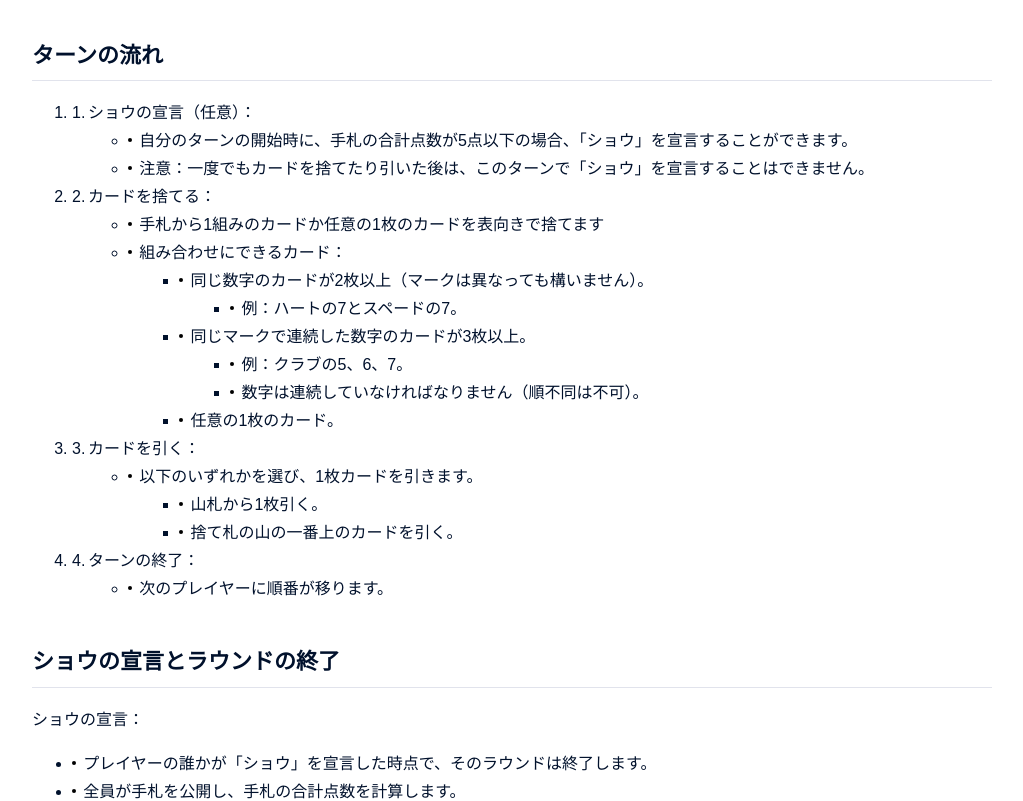
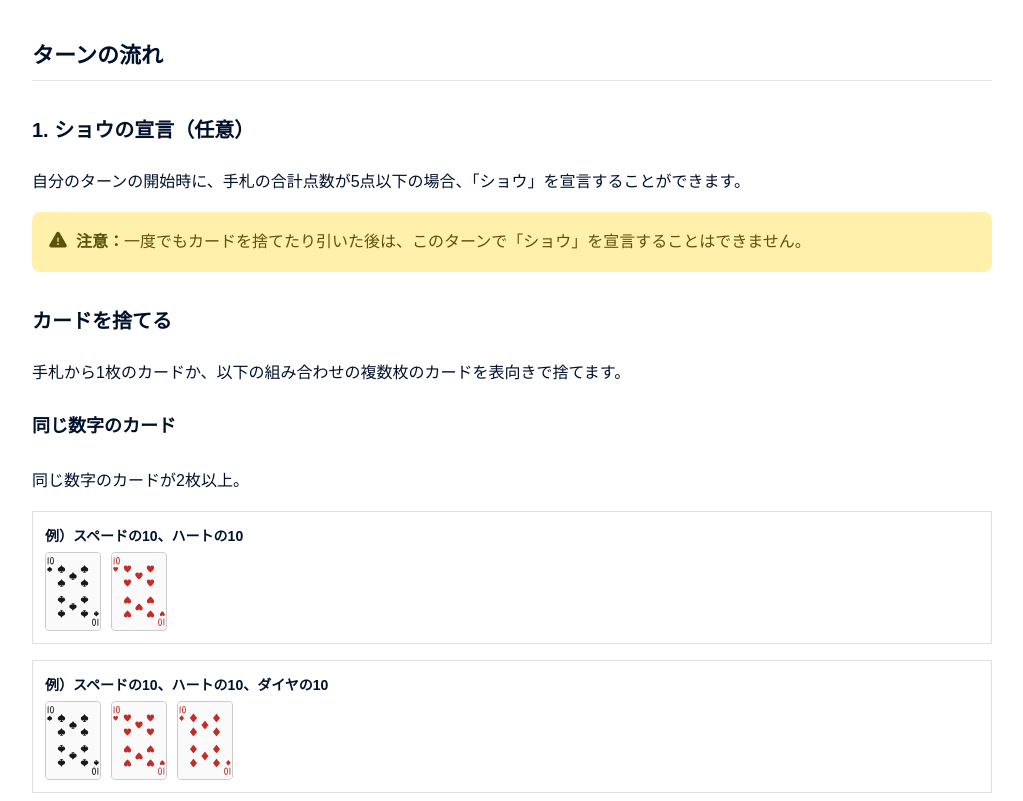
Before and after one commit to hive-corp-dev/dhumbal, an Astro site: page /how-to-play in a window 1280 px wide. Shown: the part 1986-2787 px from the top of the page, without its empty margins (128-1151 px from the left). Built offline with nearby package versions, Linux system fonts and the light colour scheme; Astro itself is replaced by a stand-in of ours; a web font is replaced by a local one.

Commit message:
progress...

```diff
--- a/package.json
+++ b/package.json
@@ -21,6 +21,7 @@
     "astro": "^4.16.12",
     "react": "^18.3.1",
     "react-dom": "^18.3.1",
+    "react-icons": "^5.4.0",
     "sass": "^1.80.7",
     "the-new-css-reset": "^1.11.3"
   }
--- /dev/null
+++ b/src/components/parts/InfoBox/Icon/Icon.jsx
@@ -0,0 +1,8 @@
+import { PiWarningFill } from "react-icons/pi";
+
+export default function Icon({ icon }) {
+  if (icon === "warning") {
+    return <PiWarningFill />;
+  }
+  return null;
+}
--- /dev/null
+++ b/src/components/parts/InfoBox/InfoBox.astro
@@ -0,0 +1,37 @@
+---
+const {type, icon} = Astro.props;
+import Icon from './Icon/Icon';
+import { PiWarningFill } from "react-icons/pi";
+
+---
+
+<div class:list={["box", type]}>
+   {icon === "warning" && <div class:list={['icon', icon]}><PiWarningFill /></div>}
+  <slot />
+</div>
+
+<style lang="scss">
+  .box {
+    position: relative;
+    padding: 1.6rem 1.6rem 1.6rem 4.4rem;
+    border-radius: .8rem;
+    margin: 1.6rem 0;
+
+    .icon {
+      position: absolute;
+      left: 1.6rem;
+      display: flex;
+
+      &.warning {
+        font-size: 2rem;
+        top: 1.8rem;
+      }
+    }
+
+    &.warning {
+      position: relative;
+      background-color: #fff0ac;
+      color: #5b530b;
+    }
+  }
+</style>
--- a/src/pages/how-to-play.astro
+++ b/src/pages/how-to-play.astro
@@ -4,9 +4,12 @@ import Counter from "../components/counter-app/counter/counter";
 import Container from '../components/Container.astro';
 import '../styles/global.scss';
 import { Image } from "astro:assets";
+import InfoBox from '../components/parts/InfoBox/InfoBox.astro';
 import cardSpade1 from '/public/images/cards/card-spade-1.svg';
 import cardSpade2 from '/public/images/cards/card-spade-2.svg';
 import cardSpade10 from '/public/images/cards/card-spade-10.svg';
+import cardHeart10 from '/public/images/cards/card-heart-10.svg';
+import cardDiamond10 from '/public/images/cards/card-diamond-10.svg';
 import cardSpade11 from '/public/images/cards/card-spade-11.svg';
 import cardSpade12 from '/public/images/cards/card-spade-12.svg';
 import cardSpade13 from '/public/images/cards/card-spade-13.svg';
@@ -81,13 +84,52 @@ import cardSpade13 from '/public/images/cards/card-spade-13.svg';
         <p>各プレイで手札の合計点数を最も少なくすることを目指します。ラウンドを繰り返し行い、累積得点が最も少ないプレイヤーが最終的な勝者となります。</p>
 
         <h2>ターンの流れ</h2>
+
+        <h3>1. ショウの宣言（任意）</h3>
+        <p>自分のターンの開始時に、手札の合計点数が5点以下の場合、「ショウ」を宣言することができます。</p>
+
+        <InfoBox type="warning" icon="warning">
+          <strong>注意：</strong>一度でもカードを捨てたり引いた後は、このターンで「ショウ」を宣言することはできません。
+        </InfoBox>
+
+        <h3>カードを捨てる</h3>
+        <p>手札から1枚のカードか、以下の組み合わせの複数枚のカードを表向きで捨てます。</p>
+
+        <h4>同じ数字のカード</h4>
+
+        <p>同じ数字のカードが2枚以上。</p>
+
+        <div class="example">
+          <div class="example__block">
+            <div class="example__block-title">例）スペードの10、ハートの10</div>
+            <div class="example__block-cards">
+              <div class="example__block-card">
+                <Image src={cardSpade10} width={48} height={68} alt="10" class="card" />
+              </div>
+              <div class="example__block-card">
+                <Image src={cardHeart10} width={48} height={68} alt="10" class="card" />
+              </div>
+            </div>
+          </div>
+          <div class="example__block">
+            <div class="example__block-title">例）スペードの10、ハートの10、ダイヤの10</div>
+            <div class="example__block-cards">
+              <div class="example__block-card">
+                <Image src={cardSpade10} width={48} height={68} alt="10" class="card" />
+              </div>
+              <div class="example__block-card">
+                <Image src={cardHeart10} width={48} height={68} alt="10" class="card" />
+              </div>
+              <div class="example__block-card">
+                <Image src={cardDiamond10} width={48} height={68} alt="10" class="card" />
+              </div>
+            </div>
+          </div>
+        </div>
+
+
+
         <ol>
-          <li>ショウの宣言（任意）：
-            <ul>
-              <li>自分のターンの開始時に、手札の合計点数が5点以下の場合、「ショウ」を宣言することができます。</li>
-              <li>注意：一度でもカードを捨てたり引いた後は、このターンで「ショウ」を宣言することはできません。</li>
-            </ul>
-          </li>
           <li>カードを捨てる：
             <ul>
               <li>手札から1組みのカードか任意の1枚のカードを表向きで捨てます</li>
@@ -238,6 +280,11 @@ import cardSpade13 from '/public/images/cards/card-spade-13.svg';
   }
 
   h3 {
+    font-size: 2rem;
+    font-weight: bold;
+  }
+
+  h4 {
     font-size: 1.8rem;
     font-weight: bold;
   }
@@ -302,7 +349,15 @@ import cardSpade13 from '/public/images/cards/card-spade-13.svg';
   }
 
   h3 + * {
-    margin-top: 0.4rem;
+    margin-top: 1.2rem;
+  }
+
+  h4 {
+    margin-top: 2.4rem;
+  }
+
+  h4 + * {
+    margin-top: 1rem;
   }
 }
 
@@ -355,4 +410,39 @@ import cardSpade13 from '/public/images/cards/card-spade-13.svg';
   }
 }
 
+.card {
+
+}
+
+.example {
+
+  &__block {
+    border: .1rem solid #e0e0e0;
+    padding: 1.2rem;
+  }
+
+  &__block + &__block {
+    margin-top: 1.6rem;
+  }
+
+  &__block-title {
+    font-size: 1.4rem;
+    font-weight: 600;
+  }
+
+  &__block-cards {
+    display: flex;
+    gap: 1rem;
+    margin-top: .4rem;
+  }
+
+  &__block-card {
+    border: .1rem solid #cbcbcb;
+    border-radius: .4rem;
+    overflow: hidden;
+    width: 5.6rem;
+    display: flex;
+  }
+}
+
 </style>
--- a/src/styles/global.scss
+++ b/src/styles/global.scss
@@ -32,3 +32,7 @@ img {
   height: auto;
   vertical-align: baseline;
 }
+
+strong {
+  font-weight: bold;
+}
```
Also changed, not shown: public/images/cards/card-diamond-10.svg (added), public/images/cards/card-heart-10.svg (added), 1 other file.
